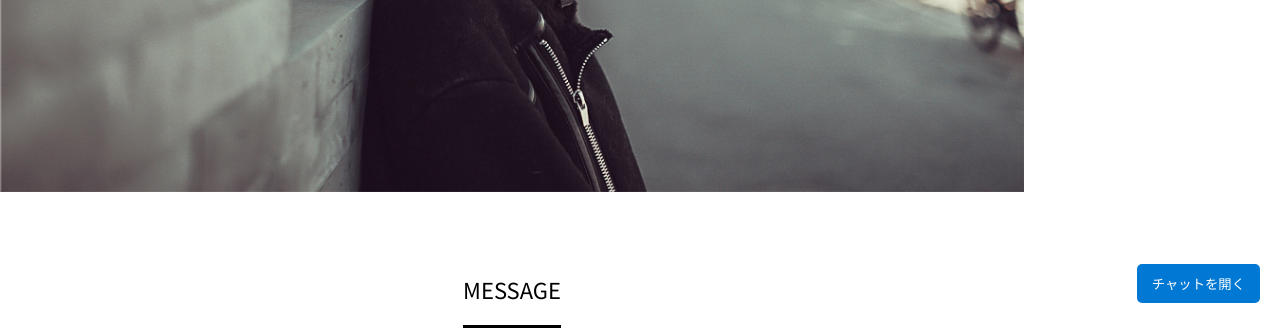
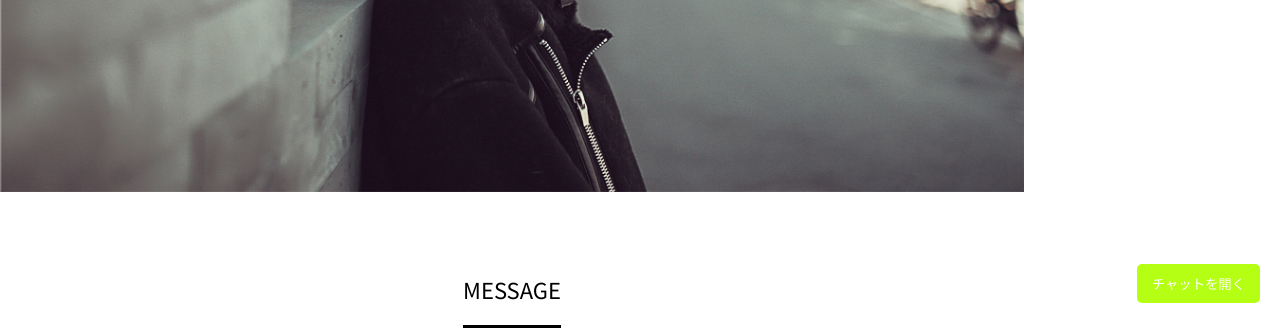
Before and after one commit to shunsuke-nagamatu/testweb, a plain HTML site: page tpl_096/index.html in a window 1280 px wide. Shown: the part 472-802 px from the top of the page. Drawn offline with nearby package versions, Linux system fonts and the light colour scheme; a script that the page names is missing; a web font is replaced by a local one.

Commit message:
Update index.html

```diff
--- a/tpl_096/index.html
+++ b/tpl_096/index.html
@@ -160,7 +160,7 @@ z-index: 1000;
 }
 
 #toggle-button {
-background-color: #0078D4;
+background-color: #B5FF14;
 color: white;
 border: none;
 padding: 10px 15px;
```
